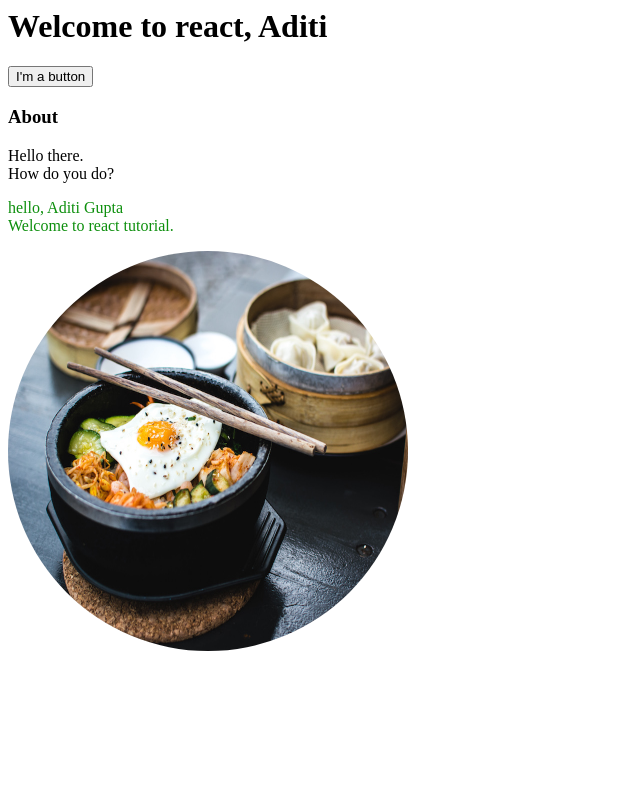
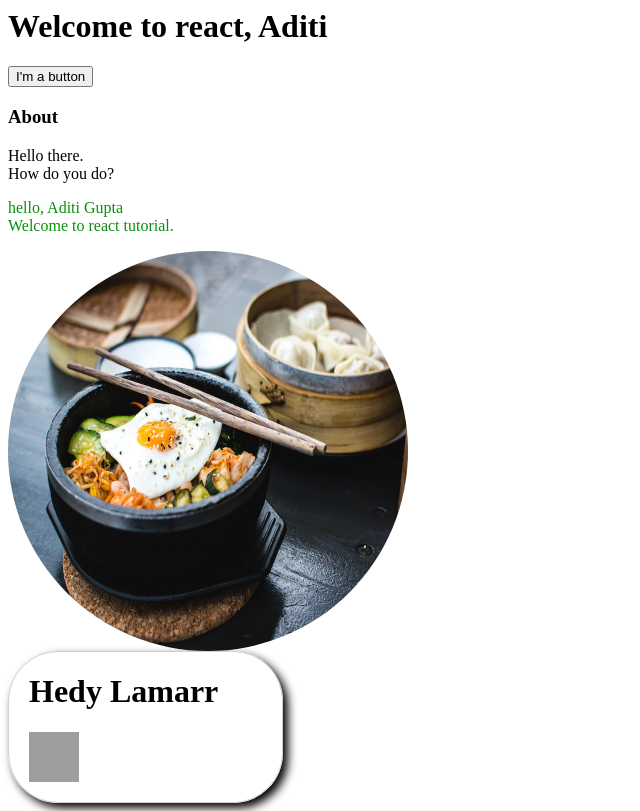
Before and after one commit to Gaditi12/React-work, a React (Create React App) app: page / in a window 1280 px wide. Shown: the whole page, without its empty margins (0-640 px from the left). Built offline with nearby package versions, Linux system fonts and the light colour scheme; grey boxes are pictures that could not be loaded.

Commit message:
Dispalying data

```diff
--- a/public/style.css
+++ b/public/style.css
@@ -4,3 +4,14 @@
 .embeddedjsx {
   color: #0d8f0d;
 }
+.div-box {
+  width: 20%;
+  border: 1px solid #d1cfcf;
+  border-radius: 50px;
+  padding-left: 20px;
+  padding-bottom: 20px;
+  box-shadow: 5px 5px 10px #000000;
+}
+/* .hedy {
+  display: inline-block;
+} */
--- a/src/App.js
+++ b/src/App.js
@@ -4,6 +4,7 @@ import Button from "./component/Button";
 import AboutPage from "./component/AboutPage";
 import Image from "./component/Image";
 import Formatname from "./component/Embeddingexpressioninjsx";
+import DisplayData from "./component/DisplayingData";
 function App() {
   return (
     <>
@@ -12,6 +13,7 @@ function App() {
       <AboutPage />
       <Formatname />
       <Image />
+      <DisplayData />
     </>
   );
 }
--- /dev/null
+++ b/src/component/DisplayingData.jsx
@@ -0,0 +1,24 @@
+import React from "react";
+
+function DisplayData() {
+  const userData = {
+    name: "Hedy Lamarr",
+    imageUrl: "https://i.imgur.com/SUSzE6J.jpeg",
+    imageSize: 50,
+  };
+
+  return (
+    <>
+      <div className="div-box">
+        <h1>{userData.name}</h1>
+        <img
+          src={userData.imageUrl}
+          alt=""
+          style={{ height: userData.imageSize, width: userData.imageSize }}
+          className="hedy"
+        />
+      </div>
+    </>
+  );
+}
+export default DisplayData;
```
